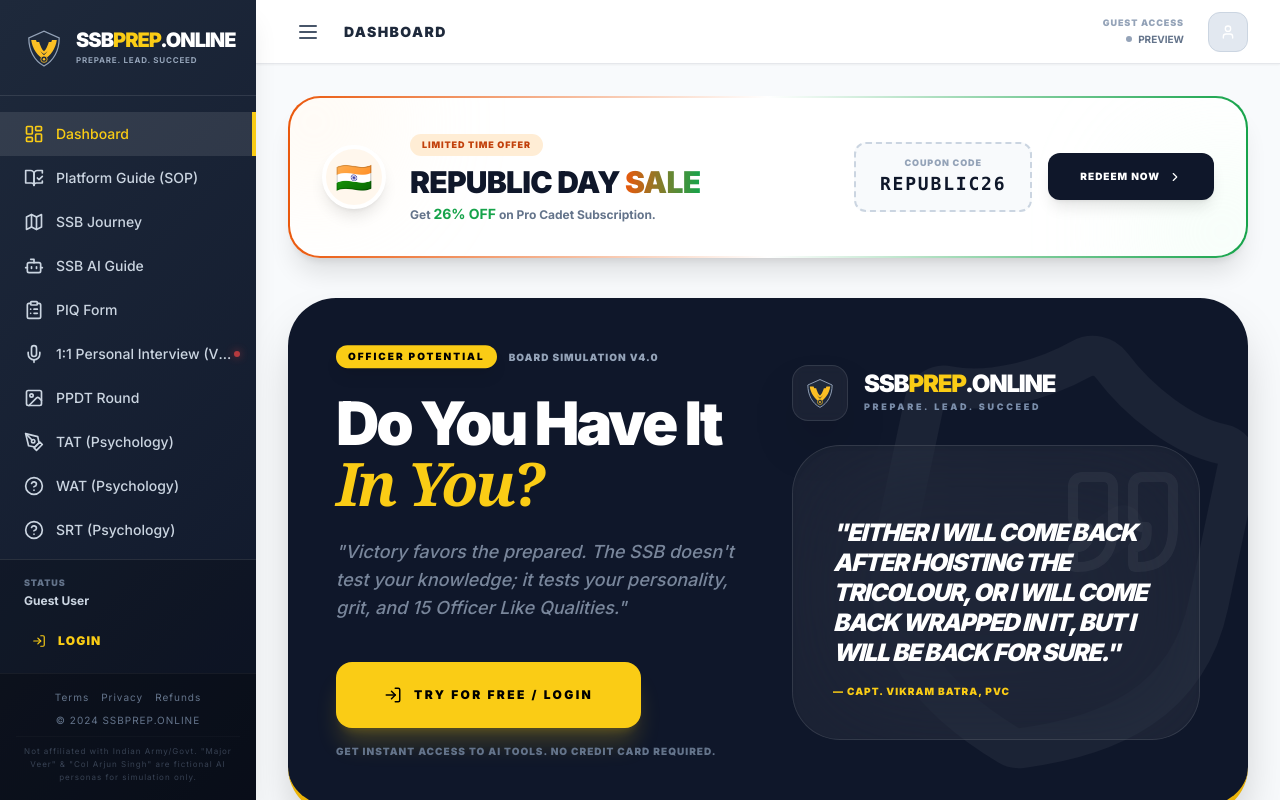
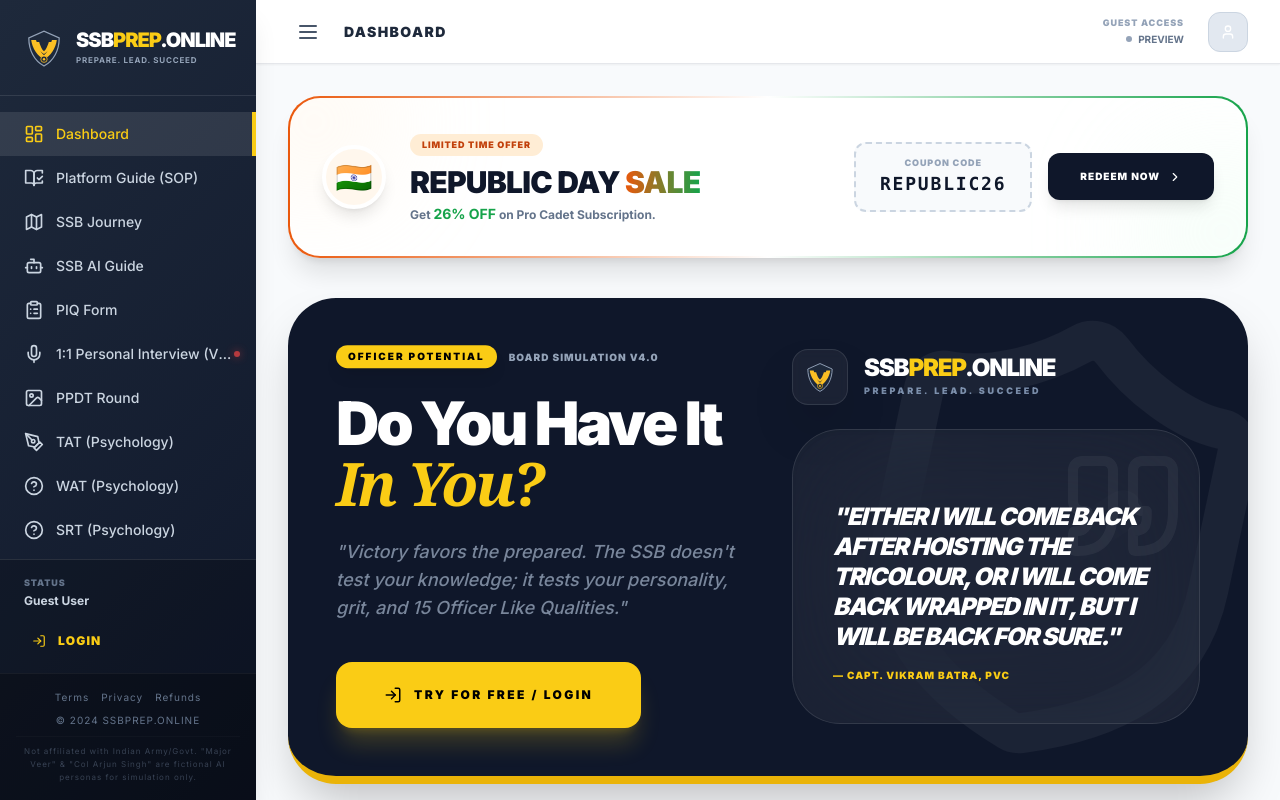
Before and after one commit to RajveerRwt/SSB-ACE, a React (Vite) app: page / in a window 1280 px wide. Built offline with nearby package versions, Linux system fonts and the light colour scheme.

Commit message:
feat: Remove redundant "Try For Free" CTA text
Removes the unnecessary subtitle text below the "Try For Free / Login" button. This streamlines the UI and avoids repetition, as the button itself clearly indicates the call to action.

```diff
--- a/components/App.tsx
+++ b/components/App.tsx
@@ -200,7 +200,6 @@
                   >
                     <LogIn size={18} /> Try For Free / Login
                   </button>
-                  <p className="mt-4 text-[10px] font-black uppercase tracking-widest text-slate-500">Get Instant Access to AI Tools. No Credit Card Required.</p>
                </div>
              )}
 
```
